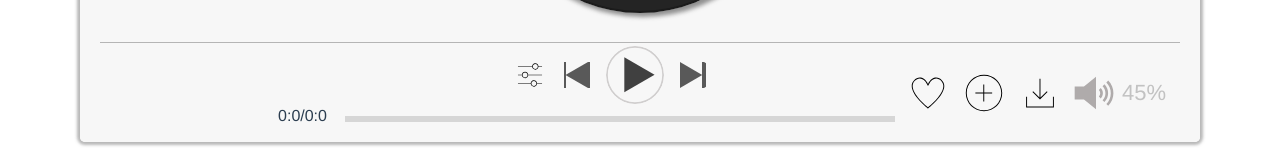
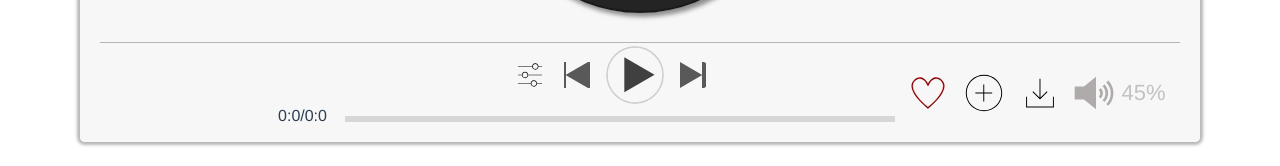
Before and after one commit to LuYou-fangweng/egretmusics, a Vue app: page / in a window 1280 px wide. Shown: the part 590-756 px from the top of the page. Built offline with nearby package versions, Linux system fonts and the light colour scheme.

Commit message:
完成界面右下角喜欢按钮的功能实现

```diff
--- a/src/store/index.js
+++ b/src/store/index.js
@@ -96,7 +96,7 @@ export default new Vuex.Store({
     addNewMusicLists: function (state, newList) {
       state.musicList.push(newList);
     },
-    //将当前播放歌曲去信息添加至我的喜欢
+    //将当前播放歌曲信息添加至我的喜欢
     addNowToLoveList: function (state, value) {
       state.myLoveMusicList.push(value)
     },
@@ -148,6 +148,16 @@ export default new Vuex.Store({
       let ids = state.myLoveMusicList.map(function (item) { return item.id });
       return ids;
     },
+    //返回歌单中歌曲的ID数组供查重
+    listID:(state)=>{
+    let ids=[];
+    for(let i=0;i<state.musicList.length;i++){
+      for(let j=0;j<state.musicList[i].listMusic.length;j++){
+        ids.push(state.musicList[i].listMusic[j].id);
+      }
+      return ids;
+    }
+    },
     //我的喜欢曲库歌曲数量（含开头空列表）
     loveListLength: function (state) {
       let l = state.myLoveMusicList.length - 1;
--- a/src/views/Home.vue
+++ b/src/views/Home.vue
@@ -17,7 +17,7 @@
       <!-- 左侧列表 -->
       <div class="left">
         <!-- 左侧列表组件 -->
-        <MusicList @playThis="playThis" @resetSrc="resetSrc"></MusicList>
+        <MusicList @playThis="playThis" @resetSrc="resetSrc" ref="Musiclist"></MusicList>
       </div>
       <!-- 中间专辑内容 -->
       <div class="center">
@@ -50,11 +50,16 @@
       <!-- 右下按钮功能区 -->
       <div class="bottombar">
         <!-- 添加至喜欢歌单  -->
-        <img class="love" src="../assets/喜欢.svg" alt="喜欢" />
+        <img
+          class="love"
+          :src="require(`../assets/${loveState}`)"
+          alt="喜欢"
+          @click="loveButton"
+        />
         <!-- 收藏至歌单 -->
         <img
           class="collect"
-          src="../assets/收藏.svg"
+          :src="require(`../assets/${listState}`)"
           alt="收藏"
           @click="showAddBbox"
         />
@@ -148,6 +153,26 @@ export default {
     collectionIndex: function () {
       return this.$store.state.collectionIndex;
     },
+    //焦点歌曲是否在我的喜欢中，以此决定按钮图片
+    loveState: function () {
+      let url;
+      if (this.queryID(this.$store.getters.nowMusic.id, 0)) {
+        url = "已喜欢.svg";
+      } else {
+        url = "喜欢.svg";
+      }
+      return url;
+    },
+    //焦点歌曲是否在歌单中
+    listState: function () {
+      let url;
+      if (this.queryID(this.$store.getters.nowMusic.id, 1)) {
+        url = "已收藏.svg";
+      } else {
+        url = "收藏.svg";
+      }
+      return url;
+    },
   },
   methods: {
     //显示歌单添加框map
@@ -192,17 +217,19 @@ export default {
       }
       if (this.$store.state.listMode === 3) {
         let i = [];
-        i[0]=this.collectionIndex[0];
-        i[1]=this.collectionIndex[1];
+        i[0] = this.collectionIndex[0];
+        i[1] = this.collectionIndex[1];
         if (this.collectionIndex[1] < this.musicListNowChild.length - 1) {
           i[1] += 1;
         } else {
           if (this.collectionIndex[0] < this.musicList.length - 1) {
             i[1] = 0;
             i[0]++;
-          }else{ return;}
+          } else {
+            return;
+          }
         }
-        this.$store.commit("chuangeCollectionIndex",i);
+        this.$store.commit("chuangeCollectionIndex", i);
       }
       musicDom.load();
       musicDom.play();
@@ -221,17 +248,19 @@ export default {
       if (this.$store.state.listMode === 3) {
         // this.$store.state.collectionIndex[1]--;
         let i = [];
-        i[0]=this.collectionIndex[0];
-        i[1]=this.collectionIndex[1];
+        i[0] = this.collectionIndex[0];
+        i[1] = this.collectionIndex[1];
         if (this.collectionIndex[1] > 0) {
           i[1] -= 1;
         } else {
           if (this.collectionIndex[0] > 0) {
             i[0]--;
-            i[1] = this.$store.state.musicList[i[0]].listMusic.length-1;
-          }else{ return;}
+            i[1] = this.$store.state.musicList[i[0]].listMusic.length - 1;
+          } else {
+            return;
+          }
         }
-        this.$store.commit("chuangeCollectionIndex",i);
+        this.$store.commit("chuangeCollectionIndex", i);
       }
       const musicDom = this.$refs.musicDom;
       musicDom.load();
@@ -269,6 +298,27 @@ export default {
       const musicDom = this.$refs.musicDom;
       musicDom.load();
     },
+    //输入id,查询是否在我的喜欢货歌单中 0搜索我的喜欢，1搜索歌单
+    queryID: function (id, mode) {
+      let state;
+      if (mode === 0) {
+        state = this.$store.getters.loveID.includes(id);
+      } else {
+        state = this.$store.getters.listID.includes(id);
+      }
+      return state;
+    },
+    //点击右下角喜欢图标，焦点歌曲未收藏则收藏，已收藏则取消收藏
+    loveButton: function () {
+      if (this.queryID(this.$store.getters.nowMusic.id, 0) === false) {
+        this.$store.commit("addNowToLoveList", this.$store.getters.nowMusic);
+      }else{
+        const Musiclist=this.$refs.Musiclist;
+        let idIndex=this.$store.getters.loveID.indexOf(this.$store.getters.nowMusic.id);
+        Musiclist.$_removeLoveMusic(idIndex);
+      }
+    },
+    //显示当前焦点歌曲的歌单。序号、路径
     log: function () {
       switch (this.$store.state.listMode) {
         case 1: {
```
